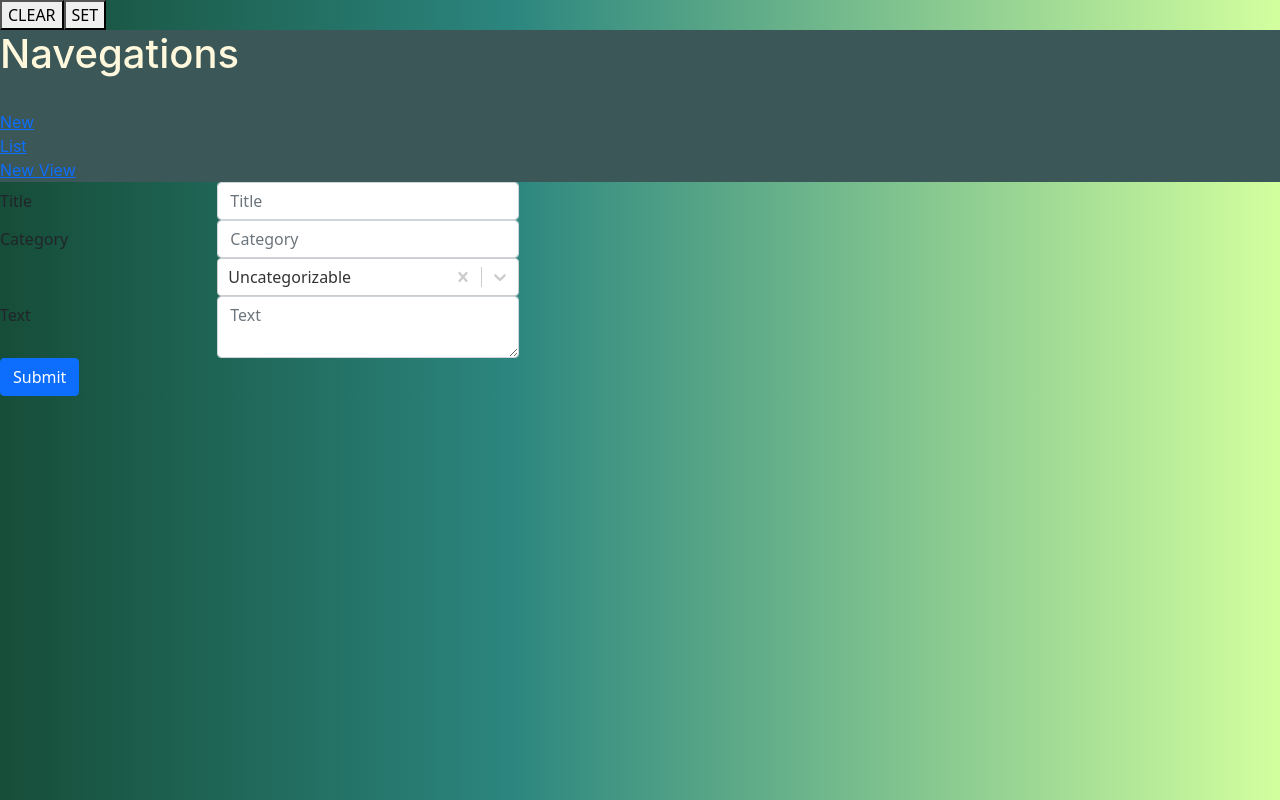
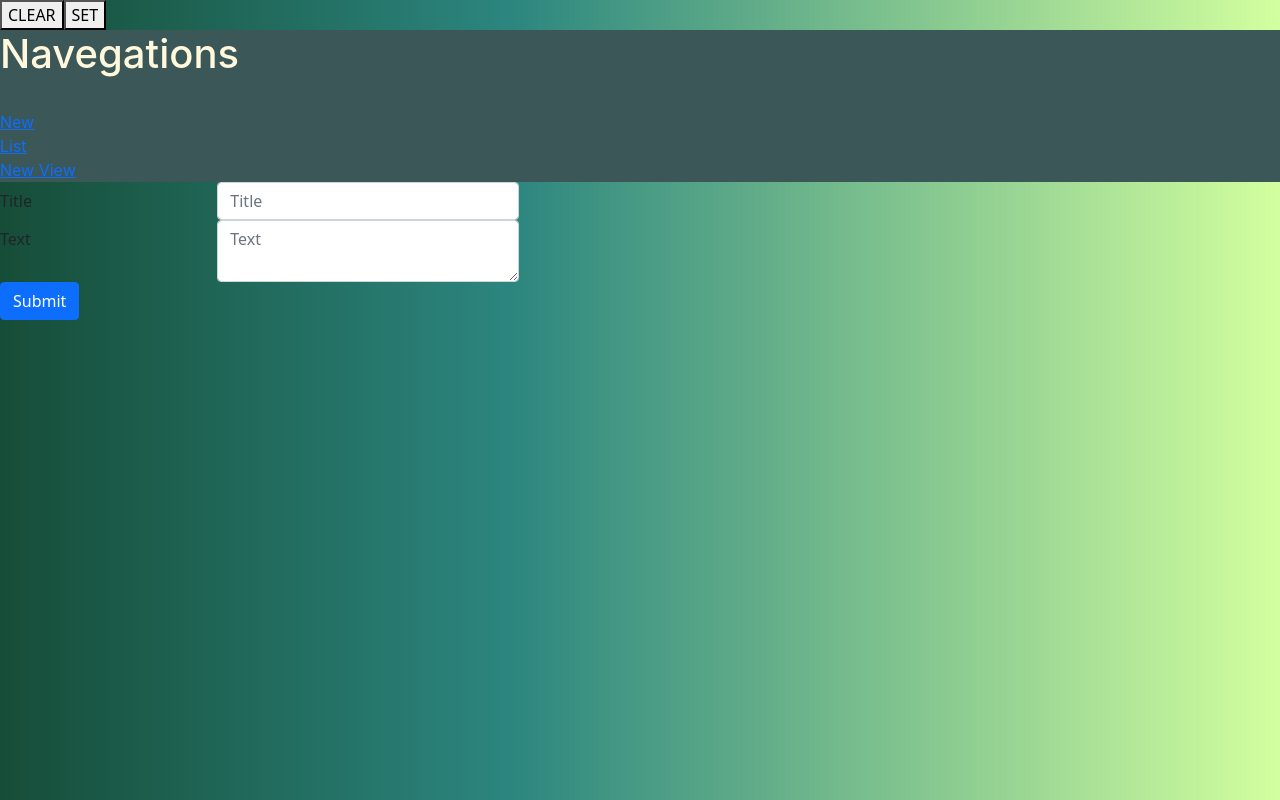
Before and after one commit to Daravico/texts-organizer-typescript, a React (Create React App) app: page /new in a window 1280 px wide. Built offline with nearby package versions, Linux system fonts and the light colour scheme.

Commit message:
General Improvements and categories removed (df)

```diff
--- a/src/components/SearchBar.tsx
+++ b/src/components/SearchBar.tsx
@@ -39,18 +39,16 @@ const SearchBar: React.FC<SearchBarProps> = ({ textsList, setTextsListFiltered }
 
 
                 const titleLower: string = text.title.toLowerCase();
-                const categoryLower: string = text.category.toLowerCase();
                 const textLower: string = text.text.toLowerCase();
 
                 if (selectBoxRef.current?.value === 'Title')
                     return titleLower.includes(queryLower);
-                if (selectBoxRef.current?.value === 'Category')
-                    return categoryLower.includes(queryLower);
+
                 if (selectBoxRef.current?.value === 'Text')
                     return textLower.includes(queryLower);
 
                 else
-                    return titleLower.includes(queryLower) || categoryLower.includes(queryLower) || textLower.includes(queryLower);
+                    return titleLower.includes(queryLower) || textLower.includes(queryLower);
             });
 
             // Setting the state with the applied filter.
@@ -63,10 +61,8 @@ const SearchBar: React.FC<SearchBarProps> = ({ textsList, setTextsListFiltered }
     return (
         <div>
             <select name="searchTypeSelect" id="searchTypeSelect" ref={selectBoxRef as React.RefObject<HTMLSelectElement>} onChange={queryFilter}>
-                <option>All</option>
                 <option>Title</option>
                 <option>Text</option>
-                <option>Category</option>
 
             </select>
 
--- a/src/components/SingleCardView.tsx
+++ b/src/components/SingleCardView.tsx
@@ -20,10 +20,13 @@ interface cardViewProps {
 // ####################################################
 
 const SingleCardView: React.FC<cardViewProps> = ({ selectedText, setSelectedText, textsListFiltered, setTextsListFiltered, editableText, setEditableText }) => {
+
+    // STATES THAT NEED TO BE PLACED ON A HIGER LEVEL
+    // °°°°°°°°°°°°°°°°°°°°°°°°°°°°°°°°°°°°°°°°°°°°°°°°°°°°°°
     const [editState, setEditState] = useState<boolean>(false);
     const [preDelete, setPreDelete] = useState<boolean>(false);
+    // °°°°°°°°°°°°°°°°°°°°°°°°°°°°°°°°°°°°°°°°°°°°°°°°°°°°°°
 
-    //const [localText, setLocalText] = useState<string>(selectedText.text.replace('_agentname_','David'));
     const [titleOnEdition, setTitleOnEdition] = useState<string>(selectedText.title);
     const [categoryOnEdition, setCategoryOnEdition] = useState<string>(selectedText.category);
     const [textOnEdition, setTextOnEdition] = useState<string>(selectedText.text);
@@ -55,10 +58,6 @@ const SingleCardView: React.FC<cardViewProps> = ({ selectedText, setSelectedText
 
     return (
         <div className="card-view">
-
-            <input onChange={(e: React.ChangeEvent<HTMLInputElement>) => {
-                setEditableText(selectedText.text.replace('_username_', e.target.value));
-            }} />
 
             {!editState ? (
                 <div>
--- a/src/components/SingleTitleView.tsx
+++ b/src/components/SingleTitleView.tsx
@@ -10,11 +10,16 @@ import { ListGroup } from 'react-bootstrap';
 // Local interface for PROPS
 interface SingleTitleViewProps {
     textInfo: SingleText;
+
     textViewVisible: boolean;
     setTextViewVisible: (state: boolean) => void;
+
     selectedText: SingleText;
     setSelectedText: (text: SingleText) => void;
+
     setEditableText: (editableText: string) => void;
+
+    userName: string
 }
 
 const SingleTitleView: React.FC<SingleTitleViewProps> = ({
@@ -23,7 +28,8 @@ const SingleTitleView: React.FC<SingleTitleViewProps> = ({
     setTextViewVisible,
     selectedText,
     setSelectedText,
-    setEditableText
+    setEditableText,
+    userName
 }) => {
 
     const selectedTextView = () => {
@@ -35,6 +41,11 @@ const SingleTitleView: React.FC<SingleTitleViewProps> = ({
         }
         setSelectedText(textInfo);
         setEditableText(textInfo.text);
+
+        if (userName !== '')
+        {
+            setEditableText(textInfo.text.replace('_username_', userName));
+        }
     };
 
     return (
--- a/src/components/TextsViewer.tsx
+++ b/src/components/TextsViewer.tsx
@@ -30,6 +30,7 @@ const TextsViewer: React.FC<textsViewerProps> = ({ textsList }) => {
     const [textsListFiltered, setTextsListFiltered] = useState<SingleText[]>(textsList);
 
     const [editableText, setEditableText] = useState<string>('');
+    const [userName, setUserName] = useState<string>('');
 
 
 
@@ -37,6 +38,16 @@ const TextsViewer: React.FC<textsViewerProps> = ({ textsList }) => {
         <div id="wrapper_texts">
 
             <SearchBar textsList={textsList} setTextsListFiltered={setTextsListFiltered} />
+
+            <input onChange={(e: React.ChangeEvent<HTMLInputElement>) => {
+                setUserName(e.target.value);
+                if(e.target.value !== ''){
+                    setEditableText(selectedText.text.replace('_username_', e.target.value));
+                }
+                else{
+                    setEditableText(selectedText.text);
+                }
+            }} />
 
             <ListGroup id="list-container">
 
@@ -50,6 +61,7 @@ const TextsViewer: React.FC<textsViewerProps> = ({ textsList }) => {
                             selectedText={selectedText}
                             setSelectedText={setSelectedText}
                             setEditableText={setEditableText}
+                            userName={userName}
                         />
                     );
                 })}
--- a/src/components/newTextForm.tsx
+++ b/src/components/newTextForm.tsx
@@ -11,10 +11,10 @@ import { Form, Button, Row, Col } from "react-bootstrap";
 
 import { v4 as uuidv4 } from 'uuid';
 
-import CreatableSelect from 'react-select/creatable';
+// import CreatableSelect from 'react-select/creatable';
 
 // Custom Hooks.
-import { useLocalStorage } from "../custom/useLocalStorage";
+// import { useLocalStorage } from "../custom/useLocalStorage";
 
 
 
@@ -27,7 +27,14 @@ const NewTextForm: React.FC<NewTextFormProps> = ({ addingText }) => {
     // State Hooks for each of the inputs that we have.
     const [title, setTitle] = useState<string>("");
     const [text, setText] = useState<string>("");
-    const [category, setCategory] = useState<string>("");
+    const [category, setCategory] = useState<string>("uncategorized");
+
+
+    /*
+
+    // -----------------------------------------------
+    // Probably will be adding the category in the future or it will be entirely removed.
+    // -----------------------------------------------
 
     const [savedCategories, setSavedCategories] = useLocalStorage<object>("categories", [{ "value": 'Uncategorizable', "label": 'Uncategorizable' }]);
 
@@ -36,6 +43,7 @@ const NewTextForm: React.FC<NewTextFormProps> = ({ addingText }) => {
     const updateCategories = {
 
     }
+    */
 
     // Saving the information of the text.
     const handleSubmit = (e: FormElement) => {
@@ -63,6 +71,7 @@ const NewTextForm: React.FC<NewTextFormProps> = ({ addingText }) => {
 
             // Prop function to add the text to the list.
             addingText(newText);
+
         } else {
             console.log("Something's empty");
         }
@@ -88,32 +97,7 @@ const NewTextForm: React.FC<NewTextFormProps> = ({ addingText }) => {
                     </Col>
                 </Row>
 
-                <Row>
 
-                    <Form.Label column lg={2}>
-                        Category
-                    </Form.Label>
-
-                    <Col lg={3}>
-                        <Form.Control
-                            value={category}
-                            placeholder="Category"
-                            onChange={(e: React.ChangeEvent<HTMLInputElement>) => {
-                                setCategory(e.target.value);
-                            }}
-                        />
-
-
-                        <CreatableSelect
-                            isClearable
-                            defaultValue={{ "value": 'Uncategorizable', "label": 'Uncategorizable' }}
-                            options={savedCategories}
-
-
-                        />
-
-                    </Col>
-                </Row>
 
                 <Row>
                     <Form.Label column lg={2}>
@@ -142,3 +126,41 @@ const NewTextForm: React.FC<NewTextFormProps> = ({ addingText }) => {
 };
 
 export default NewTextForm;
+
+
+
+
+
+
+
+/*
+
+// -------------------------------------
+// Category being removed.
+// -------------------------------------
+
+<Row>
+
+                    <Form.Label column lg={2}>
+                        Category
+                    </Form.Label>
+
+                    <Col lg={3}>
+                        <Form.Control
+                            value={category}
+                            placeholder="Category"
+                            onChange={(e: React.ChangeEvent<HTMLInputElement>) => {
+                                setCategory(e.target.value);
+                            }}
+                        />
+
+
+                        <CreatableSelect
+                            isClearable
+                            defaultValue={{ "value": 'Uncategorizable', "label": 'Uncategorizable' }}
+                            options={[]}
+                        />
+
+                    </Col>
+                </Row>
+*/
```
